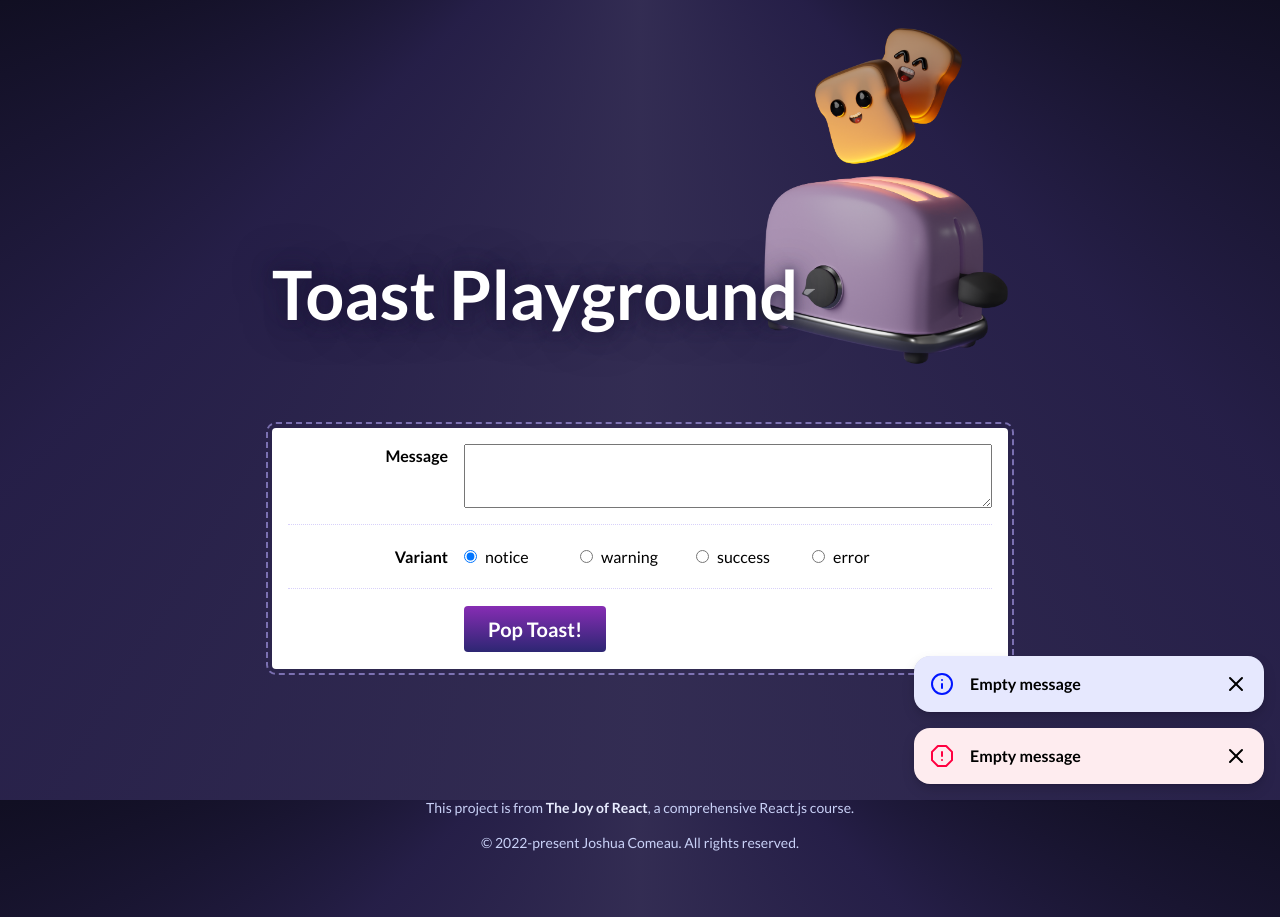
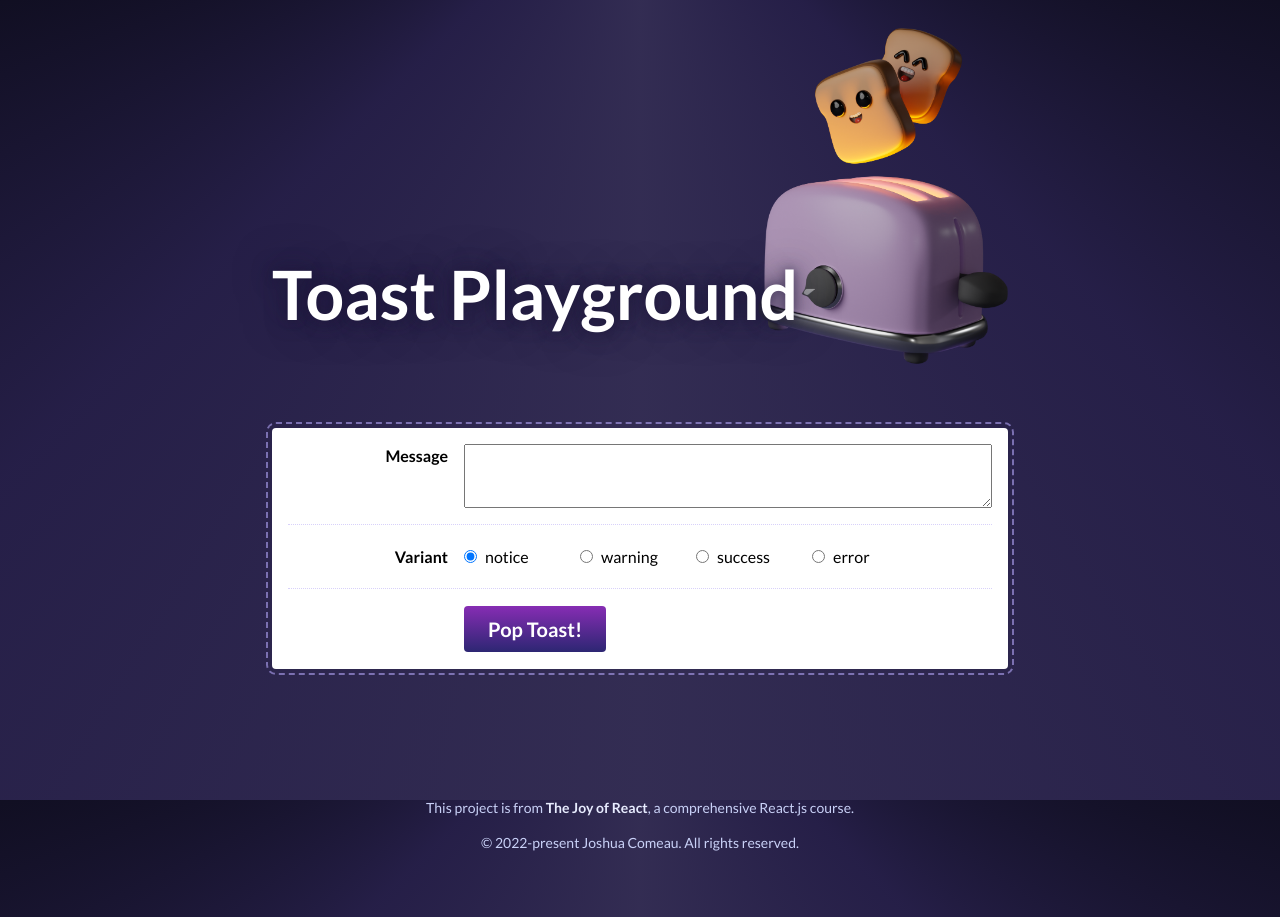
Before and after one commit to gikdev/jor-toast, a React (Vite) app: page / in a window 1280 px wide. Built offline with nearby package versions, Linux system fonts and the light colour scheme.

Commit message:
Did all "criteria"s

```diff
--- a/src/components/toast-playground/toast-playground.component.jsx
+++ b/src/components/toast-playground/toast-playground.component.jsx
@@ -1,4 +1,5 @@
 import { Button, ToastShelf } from "@/components"
+import { ToastData } from "@/helpers"
 import { useState } from "react"
 import styles from "./toast-playground.module.css"
 
@@ -7,15 +8,26 @@ const VARIANT_OPTIONS = ["notice", "warning", "success", "error"]
 function ToastPlayground() {
   const [selectedVariant, setSelectedVariant] = useState("notice")
   const [msg, setMsg] = useState("")
+  const [toasts, setToasts, addToast, toastDeletionHandler] = ToastShelf.useToaster([])
+
+  const handleSubmit = e => {
+    e.preventDefault()
+
+    const newToast = new ToastData(selectedVariant, msg, toastDeletionHandler)
+    addToast(newToast)
+
+    setSelectedVariant("notice")
+    setMsg("")
+  }
 
   return (
-    <section className={styles.wrapper}>
+    <form onSubmit={handleSubmit} className={styles.wrapper}>
       <header>
         <img alt="Cute toast mascot" src="/toast.png" />
         <h1>Toast Playground</h1>
       </header>
 
-      <ToastShelf />
+      <ToastShelf toasts={toasts} />
 
       <div className={styles.controlsWrapper}>
         <div className={styles.row}>
@@ -54,11 +66,11 @@ function ToastPlayground() {
         <div className={styles.row}>
           <div className={styles.label} />
           <div className={`${styles.inputWrapper} ${styles.radioWrapper}`}>
-            <Button onClick={() => setToastShown(true)}>Pop Toast!</Button>
+            <Button type="submit">Pop Toast!</Button>
           </div>
         </div>
       </div>
-    </section>
+    </form>
   )
 }
 
--- a/src/components/toast-shelf/toast-shelf.component.jsx
+++ b/src/components/toast-shelf/toast-shelf.component.jsx
@@ -1,17 +1,33 @@
 import { Toast } from "@/components"
+import { useCallback, useState } from "react"
 import styles from "./toast-shelf.module.css"
 
-function ToastShelf() {
+function ToastShelf({ toasts }) {
   return (
     <ol className={styles.wrapper}>
-      <li className={styles.toastWrapper}>
-        <Toast variant="notice">Example notice toast</Toast>
-      </li>
-      <li className={styles.toastWrapper}>
-        <Toast variant="error">Example error toast</Toast>
-      </li>
+      {toasts?.map(toast => (
+        <li key={toast.id} className={styles.toastWrapper}>
+          <Toast {...toast} />
+        </li>
+      ))}
     </ol>
   )
 }
 
+function useToaster(initialValue = []) {
+  const [toasts, setToasts] = useState(initialValue)
+
+  const addToast = useCallback(toast => {
+    setToasts(currentToasts => [...currentToasts, toast])
+  }, [])
+
+  const toastDeletionHandler = useCallback(id => {
+    setToasts(currentToasts => [...currentToasts].filter(item => item.id !== id), [])
+  }, [])
+
+  return [toasts, setToasts, addToast, toastDeletionHandler]
+}
+
+ToastShelf.useToaster = useToaster
+
 export default ToastShelf
--- a/src/components/toast/toast.component.jsx
+++ b/src/components/toast/toast.component.jsx
@@ -13,7 +13,7 @@ const ICONS_BY_VARIANT = {
 // 👇🏻 Same as writing 👉🏻 ['notice', 'warning', 'success', 'error']
 const AVAILABLE_VARIANTS = Object.keys(ICONS_BY_VARIANT)
 
-function Toast({ variant, message = "Empty message", onDismiss }) {
+function Toast({ variant, children = "Empty message", onDismiss }) {
   const [Icon, setIcon] = useState(HelpCircle)
 
   // 💪🏻 Defensive programming!!!
@@ -31,7 +31,7 @@ function Toast({ variant, message = "Empty message", onDismiss }) {
       <div className={styles.iconContainer}>
         <Icon size={24} />
       </div>
-      <p className={styles.content}>{message}</p>
+      <p className={styles.content}>{children}</p>
       <button type="button" className={styles.closeButton} onClick={onDismiss}>
         <X size={24} />
         <VisuallyHidden>Dismiss message</VisuallyHidden>
--- /dev/null
+++ b/src/helpers.js
@@ -0,0 +1,13 @@
+class ToastData {
+  constructor(variant, children, onDismiss) {
+    if (!variant || !children || !onDismiss)
+      console.warn("You are not providing one of `variant` || `children` || `onDismiss`")
+
+    this.id = crypto.randomUUID()
+    this.variant = variant
+    this.children = children
+    this.onDismiss = () => onDismiss(this.id)
+  }
+}
+
+export { ToastData }
```
